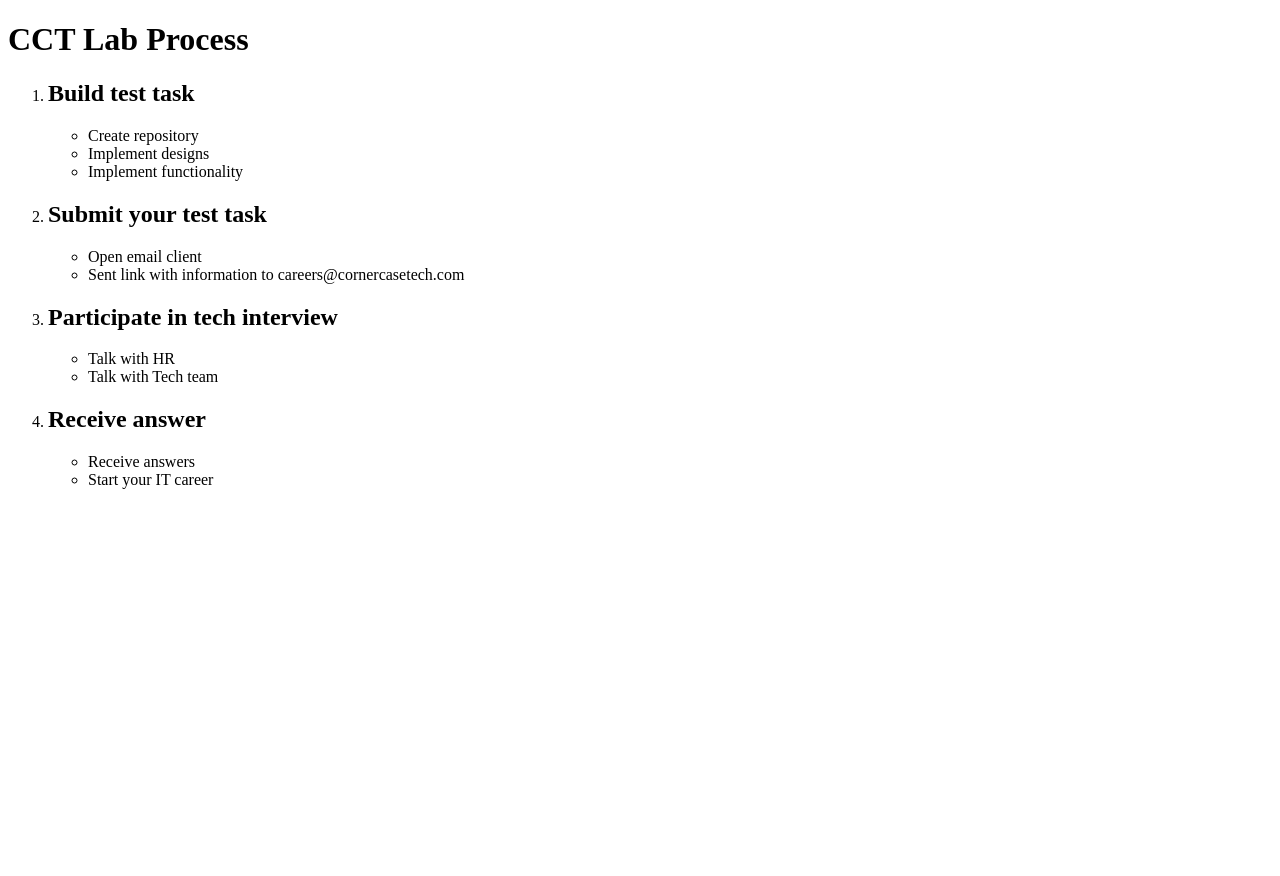
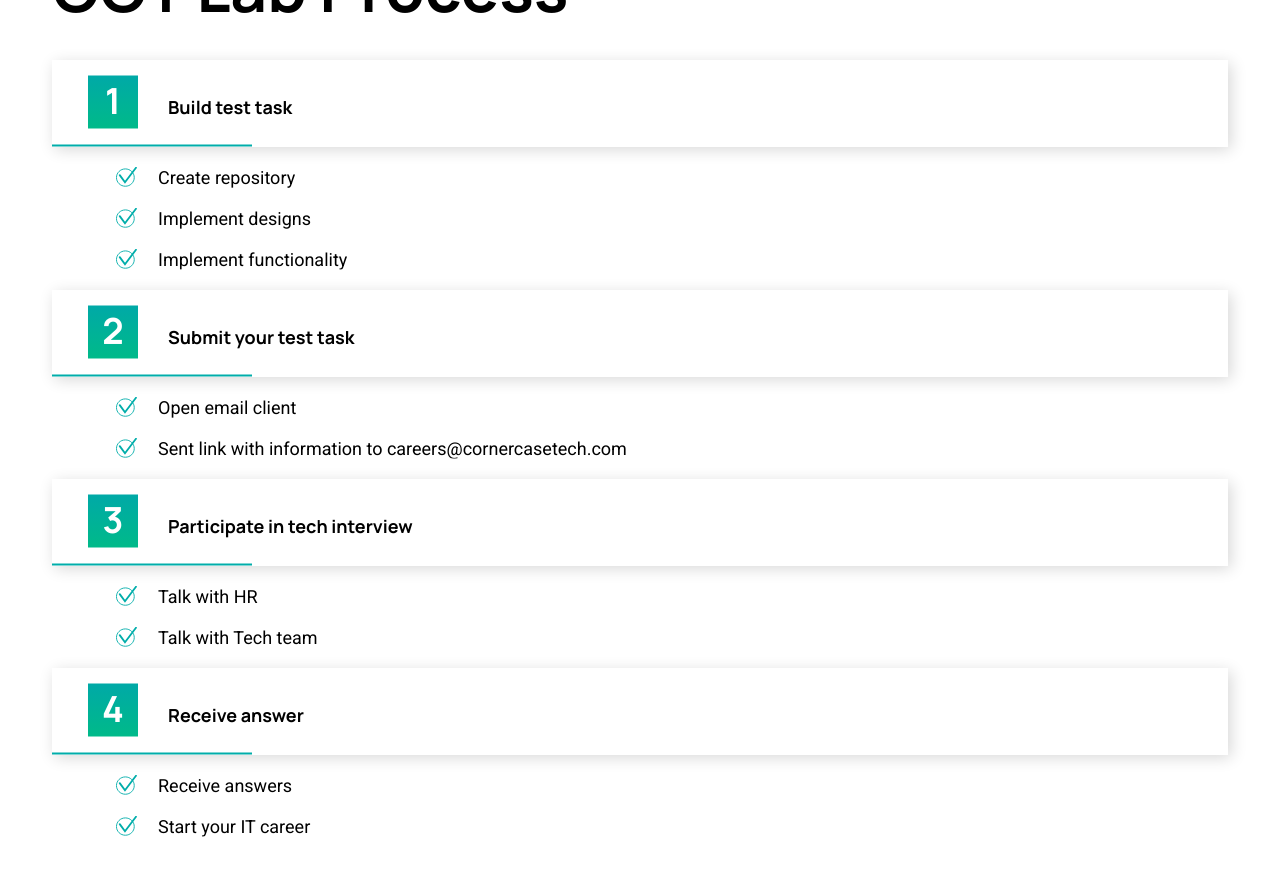
Before and after one commit to Briedyte/cct-task, a React (Create React App) app: page / in a window 1280 px wide. Shown: the top 876 px of the page. Before the commit the page ends 800 px from the top, so only its background shows below. Built offline with nearby package versions, Linux system fonts and the light colour scheme.

Commit message:
Most of the styling applied using styled-components

```diff
--- a/public/index.html
+++ b/public/index.html
@@ -3,7 +3,13 @@
   <head>
     <meta charset="utf-8" />
     <meta name="viewport" content="width=device-width, initial-scale=1" />
-    <title>CCT  task</title>
+    <link rel="preconnect" href="https://fonts.googleapis.com" />
+    <link rel="preconnect" href="https://fonts.gstatic.com" crossorigin />
+    <link
+      href="https://fonts.googleapis.com/css2?family=Manrope:wght@700&family=Roboto&display=swap"
+      rel="stylesheet"
+    />
+    <title>CCT task</title>
   </head>
   <body>
     <noscript>You need to enable JavaScript to run this app.</noscript>
--- a/src/App.tsx
+++ b/src/App.tsx
@@ -1,11 +1,16 @@
+import GlobalStyles from "./components/styled/Global";
+import { MainContainer } from "./components/styled/MainContainer.styled";
 import StepsList from "./components/StepsList";
 
 function App() {
   return (
-    <main>
-      <h1>CCT Lab Process</h1>
-      <StepsList />
-    </main>
+    <>
+      <GlobalStyles />
+      <MainContainer>
+        <h1>CCT Lab Process</h1>
+        <StepsList />
+      </MainContainer>
+    </>
   );
 }
 
--- a/src/components/Step.tsx
+++ b/src/components/Step.tsx
@@ -1,3 +1,6 @@
+import {OrderedItem} from "./styled/OrderedList.styled"
+import {UnorderedList} from "./styled/UnorderedList.styled"
+
 interface Props {
   step: {
     id: number;
@@ -9,14 +12,14 @@ interface Props {
 const Step: React.FC<Props> = ({ step }) => {
   const { title, subSteps } = step;
   return (
-    <li>
+    <OrderedItem>
       <h2>{title}</h2>
-      <ul>
-        {subSteps.map((subStep) => (
-          <li>{subStep}</li>
+      <UnorderedList>
+        {subSteps.map((subStep, index) => (
+          <li key={index}>{subStep}</li>
         ))}
-      </ul>
-    </li>
+      </UnorderedList>
+    </OrderedItem>
   );
 }
 
--- a/src/components/StepsList.tsx
+++ b/src/components/StepsList.tsx
@@ -1,3 +1,4 @@
+import { OrderedList } from "./styled/OrderedList.styled";
 import Step from "./Step";
 
 const StepsList: React.FC = () => {
@@ -32,11 +33,11 @@ const StepsList: React.FC = () => {
   ];
 
   return (
-    <ol>
+    <OrderedList>
       {steps.map((step) => (
         <Step key={step.id} step={step} />
       ))}
-    </ol>
+    </OrderedList>
   );
 };
 
--- /dev/null
+++ b/src/components/styled/Global.ts
@@ -0,0 +1,26 @@
+import { createGlobalStyle } from "styled-components";
+
+export default createGlobalStyle`
+    * {
+        box-sizing: border-box;
+        margin: 0;
+        padding: 0;
+    }
+
+    body {
+        background: #FFFFFF;
+        color: #000000;
+        font-family: 'Manrope', sans-serif;
+        font-weight: 700;
+        margin: 0;
+    }
+
+    h1 {
+        font-size: 4rem;
+        margin-bottom: 29px;
+    }
+
+    li, h2 {
+        font-size: 18px;
+    }
+`;
--- /dev/null
+++ b/src/components/styled/MainContainer.styled.ts
@@ -0,0 +1,17 @@
+import styled from 'styled-components';
+
+export const MainContainer = styled.main`
+  width: 1400px;
+  padding: 2.5rem 1.25rem;
+  margin: 0;
+  position: absolute;
+  top: 50%;
+  left: 50%;
+  -ms-transform: translate(-50%, -50%);
+  transform: translate(-50%, -50%);
+
+  @media only screen and (max-width: 1400px) {
+    & {
+        width: 95%;
+    }
+`;
--- /dev/null
+++ b/src/components/styled/OrderedList.styled.ts
@@ -0,0 +1,41 @@
+import styled from "styled-components";
+
+export const OrderedList = styled.ol`
+  width: 100%;
+  list-style: none;
+  counter-reset: tasks-counter;
+`;
+
+export const OrderedItem = styled.li`
+  width: 100%;
+  list-style-position: inside;
+  margin-bottom: 20px;
+  max-width: 100%;
+  counter-increment: tasks-counter;
+
+  h2 {
+    box-shadow: 3px 3px 15px rgba(0, 0, 0, 0.161);
+    width: 100%;
+
+    &:before {
+      content: counter(tasks-counter);
+      font-size: 36px;
+      display: inline-block;
+      width: 50px;
+      height: 53px;
+      text-align: center;
+      background: linear-gradient(180deg, #00a9a7 0%, #00ba89 100%);
+      color: white;
+      margin: 16px 30px 16px 36px;
+    }
+
+    &:after {
+      content: "";
+      display: block;
+      background: #00adaa;
+      height: 2px;
+      width: 200px;
+      transition: 0.5s all;
+    }
+  }
+`;
--- /dev/null
+++ b/src/components/styled/UnorderedList.styled.ts
@@ -0,0 +1,23 @@
+import styled from "styled-components";
+
+const iconSize = 21;
+
+export const UnorderedList = styled.ul`
+  padding: 0 64px;
+  line-height: 21px;
+  vertical-align: middle;
+  overflow: hidden;
+  font-family: 'Roboto', sans-serif;
+  font-weight: 400;
+
+  li {
+    margin: 0;
+    margin-top: 20px;
+    padding-left: calc(${iconSize}px + 21px);
+    list-style: none;
+    background-image: url("./images/radio.svg");
+    background-repeat: no-repeat;
+    background-position: left center;
+    background-size: ${iconSize}px;
+  }
+`;
```
Also changed, not shown: public/images/radio.svg (added).
